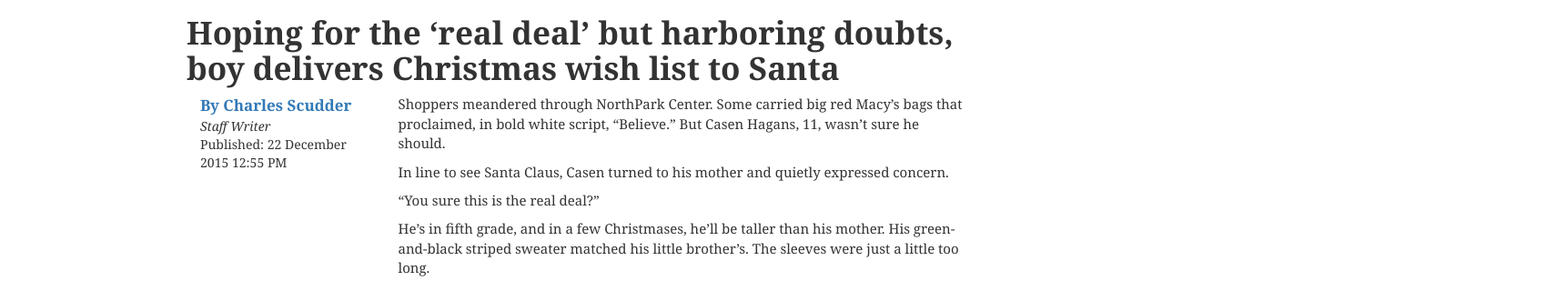
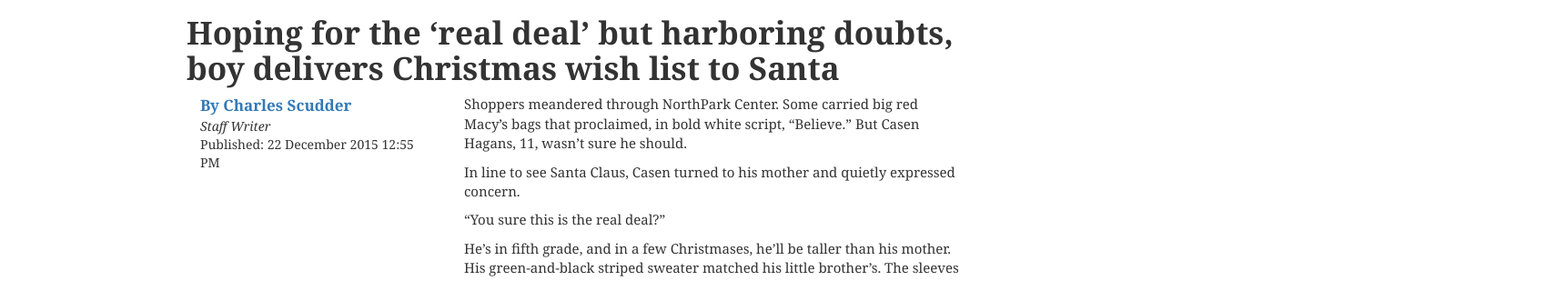
Before and after one commit to tesscagle/Cagle_Midterm, a plain HTML site: page initializr 4/index.html in a window 1280 px wide. Shown: the part 887-1196 px from the top of the page at 91% size, 1710 px wide, since content can reach past the window. Drawn offline with nearby package versions, Linux system fonts and the light colour scheme.

Commit message:
Fixing error

```diff
--- a/initializr 4/index.html
+++ b/initializr 4/index.html
@@ -64,12 +64,12 @@ font-weight: bold;
 <img src="http://lorempixel.com/1200/800/sports/1/">
 <p class="caption">Santa Claus listens to 7-year-old Roman Kister’s Christmas wish list on Dec. 18 at NorthPark Center.</p>
 <h1>Hoping for the ‘real deal’ but harboring doubts, boy delivers Christmas wish list to Santa</h1>
-<div class="col-xs-12 col-sm-12 col-md-4 col-lg-3">
+<div class="col-xs-12 col-sm-12 col-md-3 col-lg-4">
   <p class="bylinename"><a href="http://www.example.com"target="_blank">By Charles Scudder</a></p>
 <p class="bylineposition">Staff Writer</p>
 <p class="byline">Published: 22 December 2015 12:55 PM</p>
 </div>
-<div class="col-xs-12 col-sm-12 col-md-8 col-lg-9">
+<div class="col-xs-12 col-sm-12 col-md-9 col-lg-8">
 <div class="story">
   <p>Shoppers meandered through NorthPark Center. Some carried big red Macy’s bags that proclaimed, in bold white script, “Believe.” But Casen Hagans, 11, wasn’t sure he should.</p>
 <p>In line to see Santa Claus, Casen turned to his mother and quietly expressed concern.</p>
```
